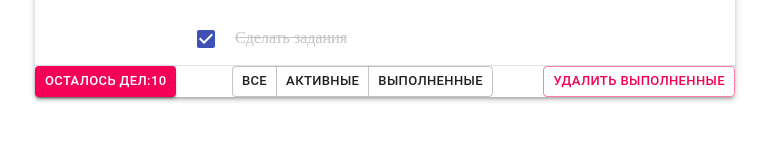
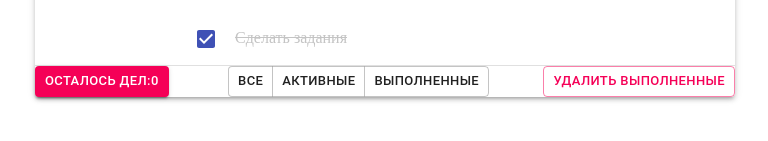
Before and after one commit to WebHeroSchool/todo_bel, a React (Create React App) app: page / in a window 1280 px wide. Shown: the part 265-406 px from the top of the page, without its empty margins (255-1023 px from the left). Built offline with nearby package versions, Linux system fonts and the light colour scheme.

Commit message:
defaultProps

```diff
--- a/src/components/App/App.js
+++ b/src/components/App/App.js
@@ -74,7 +74,7 @@ class App extends React.Component {
 	 </div>
 	 <div>
 	 <Divider />
-	   <Footer count={10} />
+	   <Footer />
 	 </div>
 	</Paper> );
   }
--- a/src/components/FilterList/FilterList.js
+++ b/src/components/FilterList/FilterList.js
@@ -11,5 +11,4 @@ const FilterList = () => (<div className={styles.filter}>
    </ButtonGroup>
 	</div>)
 
-
 export default FilterList;
--- a/src/components/Footer/Footer.js
+++ b/src/components/Footer/Footer.js
@@ -13,4 +13,8 @@ const Footer = ({count}) => (<div className={styles.footer}>
    </Button>
  </div>);
 
+Footer.defaultProps = {
+	  count:0
+};
+
 export default Footer;
--- a/src/components/Item/Item.js
+++ b/src/components/Item/Item.js
@@ -41,4 +41,8 @@ const Item = ({value, isDone, onClickDone, id, onClickDelete}) => (<div classNam
  </span>
  </div>);
 
+Item.defaultProps = {
+	  isDone: true
+};
+
 export default Item;
```
Also changed, not shown: 1 other file (tests, documents, lock files or other folders).
